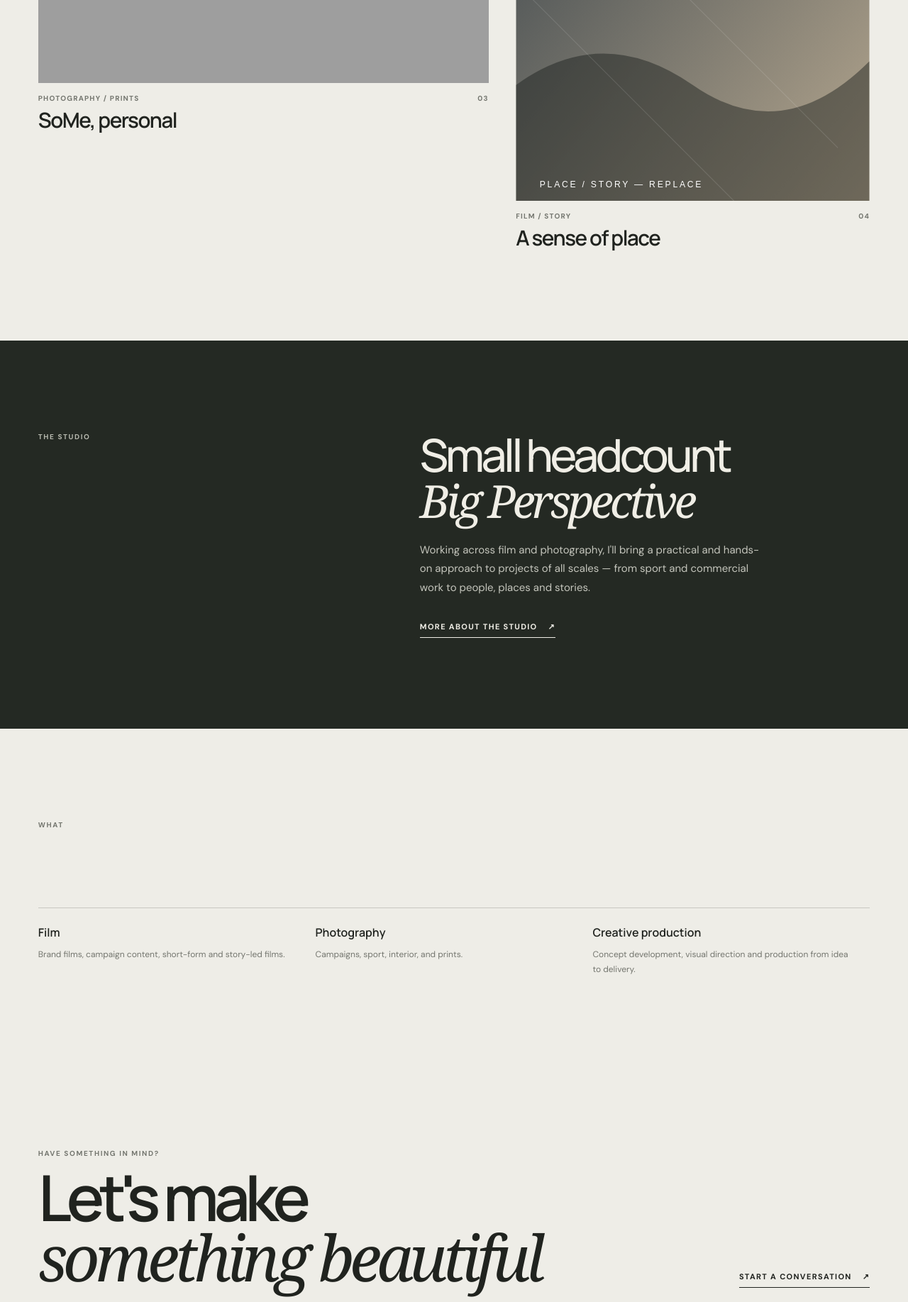
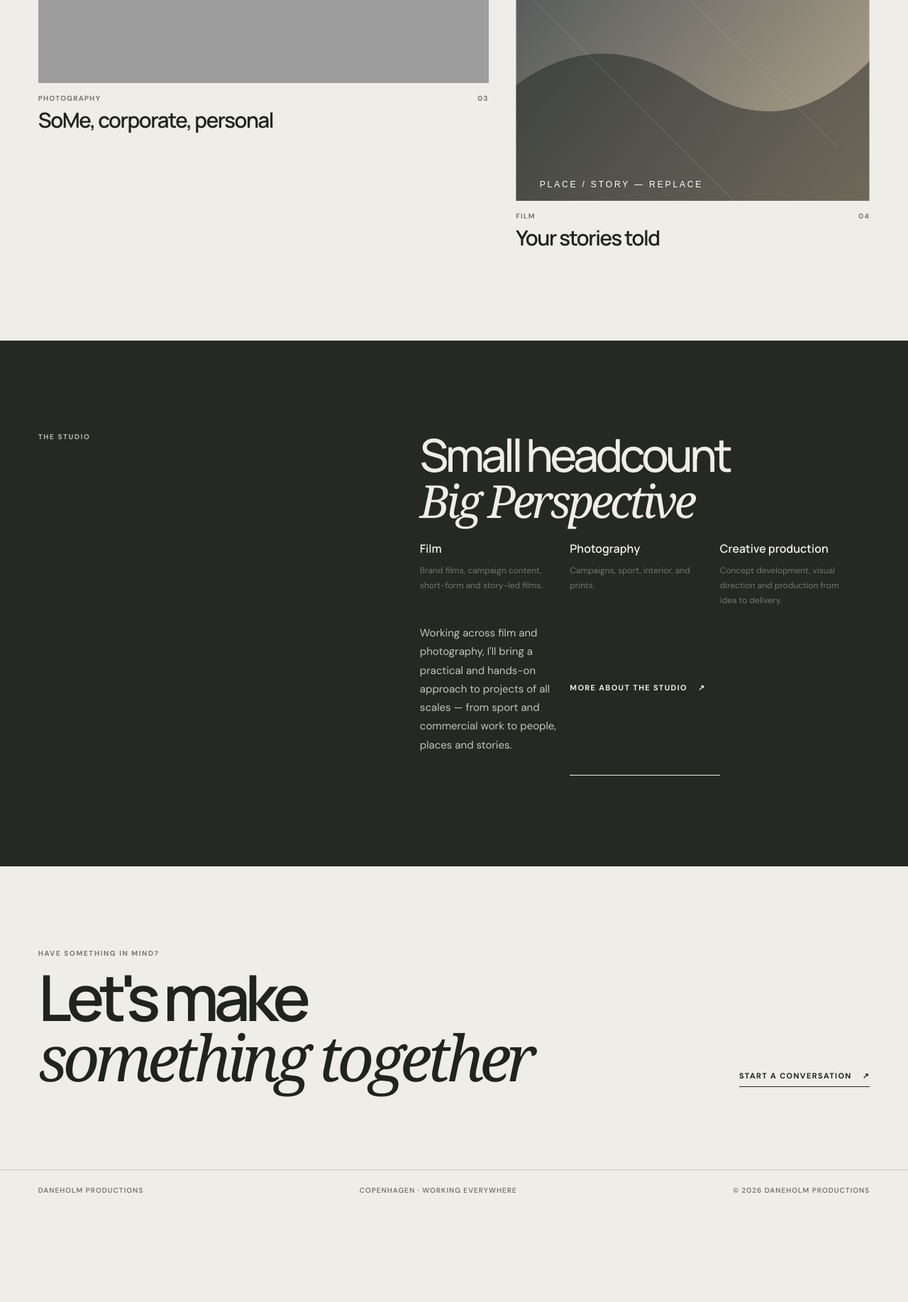
Before and after one commit to PeterDaneholm/peterdaneholm, a plain HTML site: page docs/index.html in a window 1280 px wide. Shown: the part 2280-4115 px from the top of the page at 71% size. After the commit the page ends 3992 px from the top, so only its background shows below. Drawn offline with Linux system fonts and the light colour scheme; grey boxes are pictures that could not be loaded.

Commit message:
Visual updates

```diff
--- a/docs/index.html
+++ b/docs/index.html
@@ -48,7 +48,6 @@
                     <div>
                         <h2>Selected work</h2>
                     </div>
-                    <!--<p class="section-note">Selected pieces of my work, spanning across film and photography.</p>-->
                 </div>
                 <div class="project-grid">
                     <article class="project-card reveal"><a href="work/">
@@ -66,14 +65,14 @@
                     <article class="project-card reveal"><a href="work/">
                             <div class="project-image"><img src="assets/images/Marmorkirken print.jpg"
                                     alt="Placeholder artwork for photography"></div>
-                            <div class="project-meta"><span>Photography / Prints</span><span>03</span></div>
-                            <h3 class="project-title">SoMe, personal</h3>
+                            <div class="project-meta"><span>Photography</span><span>03</span></div>
+                            <h3 class="project-title">SoMe, corporate, personal</h3>
                         </a></article>
                     <article class="project-card reveal"><a href="work/">
                             <div class="project-image"><img src="assets/images/work-place.svg"
                                     alt="Placeholder artwork for a documentary project"></div>
-                            <div class="project-meta"><span>Film / Story</span><span>04</span></div>
-                            <h3 class="project-title">A sense of place</h3>
+                            <div class="project-meta"><span>Film</span><span>04</span></div>
+                            <h3 class="project-title">Your stories told</h3>
                         </a></article>
                 </div>
             </section>
@@ -83,33 +82,24 @@
                 </div>
                 <div>
                     <h2>Small headcount<br><em>Big Perspective</em></h2>
-                    <p class="studio-copy">Working across film and photography, I'll bring a practical and hands-on
-                        approach to projects of all scales — from sport and commercial work to people, places and
-                        stories.</p><a class="text-link" href="studio/">More about the studio <span
-                            aria-hidden="true">↗</span></a>
-                </div>
-            </section>
-            <section class="section">
-                <div class="section-head reveal">
-                    <div>
-                        <p class="eyebrow">What</p>
-                        <h2><br></h2>
+                    <div class="services-row reveal">
+                        <div class="service"><strong>Film</strong><span>Brand films, campaign content, short-form and
+                                story-led films.</span></div>
+                        <div class="service"><strong>Photography</strong><span>Campaigns, sport, interior, and
+                                prints.</span></div>
+                        <div class="service"><strong>Creative production</strong><span>Concept development, visual
+                                direction
+                                and production from idea to delivery.</span></div>
+                        <p class="studio-copy">Working across film and photography, I'll bring a practical and hands-on
+                            approach to projects of all scales — from sport and commercial work to people, places and
+                            stories.</p><a class="text-link" href="studio/">More about the studio <span
+                                aria-hidden="true">↗</span></a>
                     </div>
-                    <p class="section-note"></p>
-                </div>
-                <div class="services-row reveal">
-                    <div class="service"><strong>Film</strong><span>Brand films, campaign content, short-form and
-                            story-led films.</span></div>
-                    <div class="service"><strong>Photography</strong><span>Campaigns, sport, interior, and
-                            prints.</span></div>
-                    <div class="service"><strong>Creative production</strong><span>Concept development, visual direction
-                            and production from idea to delivery.</span></div>
-                </div>
             </section>
             <section class="cta">
                 <div>
                     <p class="eyebrow">Have something in mind?</p>
-                    <h2>Let's make<br><em>something beautiful</em></h2>
+                    <h2>Let's make<br><em>something together</em></h2>
                 </div><a class="text-link" href="contact/">Start a conversation <span aria-hidden="true">↗</span></a>
             </section>
         </main>
```
Also changed, not shown: docs/about/index.html (+2 -5 lines), docs/contact/index.html (+4 -3 lines), docs/studio/index.html (+2 -2 lines), docs/work/index.html (+12 -9 lines), 1 other file.
